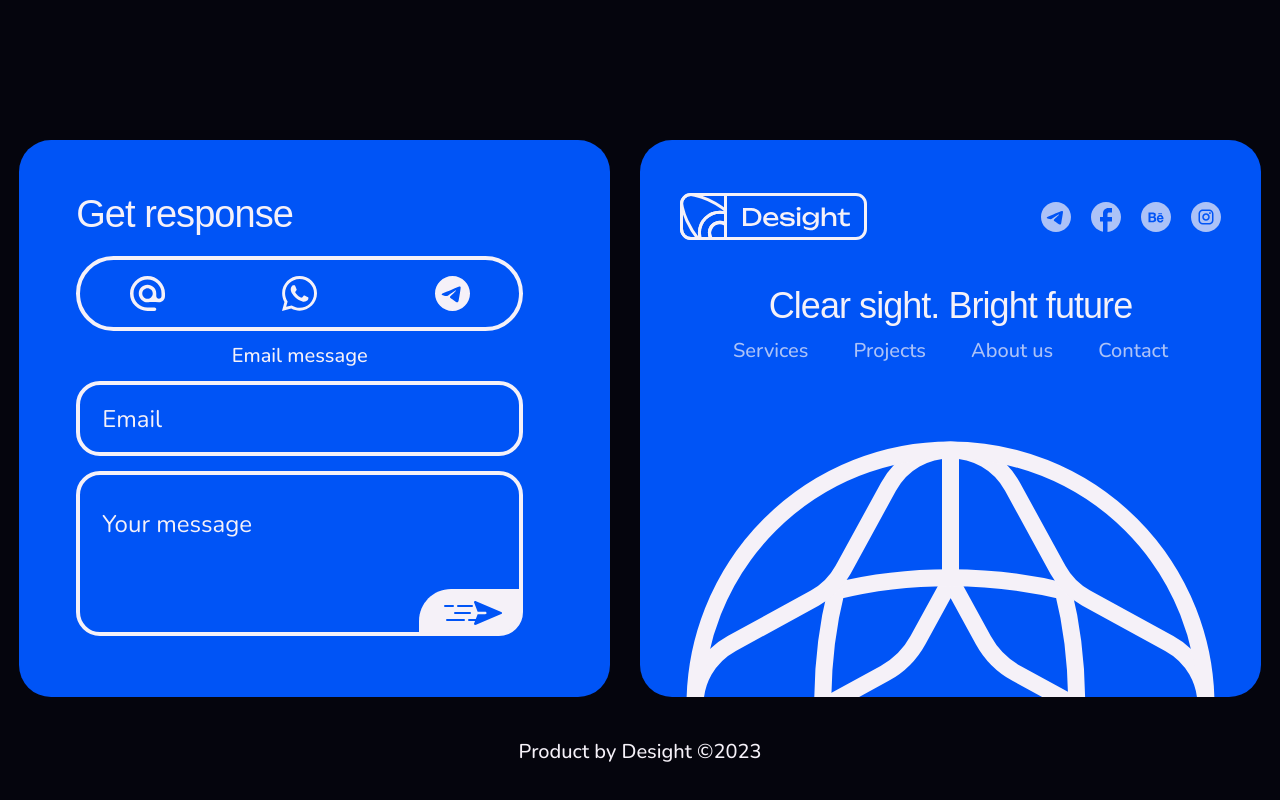
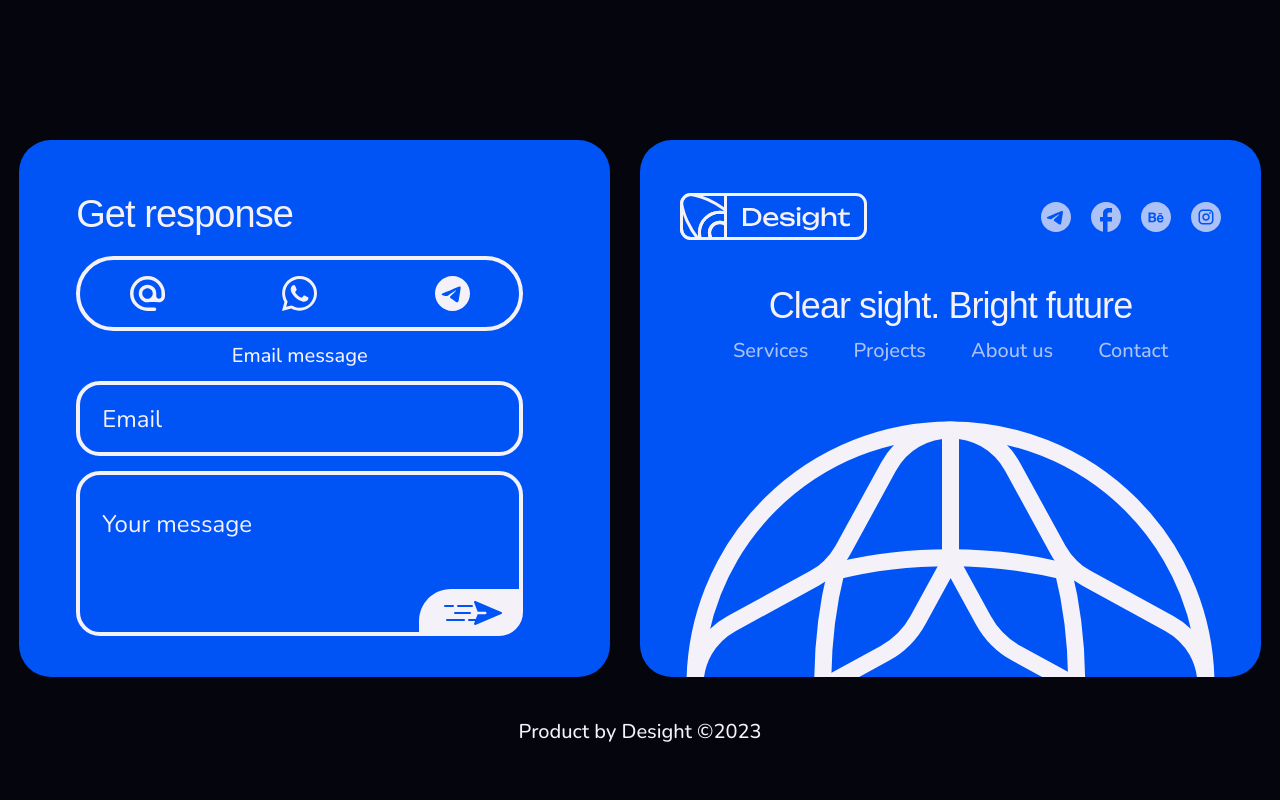
Before and after one commit to matveisch/desight, a Next.js app: page / in a window 1280 px wide. Shown: the part 4012-4812 px from the top of the page. Built offline with nearby package versions, Linux system fonts and the light colour scheme; a web font is replaced by a local one.

Commit message:
add more space to the input

```diff
--- a/src/components/CustomForm/CustomForm.module.scss
+++ b/src/components/CustomForm/CustomForm.module.scss
@@ -72,18 +72,19 @@
     flex-direction: row;
     padding-bottom: 10px;
 
-    .text{
+    .input{
         border-radius: 32px;
         box-sizing: border-box;
         padding: 15px 0;
-        height: 62px;
         resize: none;
         overflow: hidden;
         color: $white;
         font-family: var(--font-nunito), sans-serif;
         font-size: 24px;
         border: none;
-
+        min-height: 62px;
+        height: 62px;
+        width: 100%;
         &:focus{
             outline-width: 0;
         }
@@ -96,9 +97,10 @@
   .whaction{
     gap: 10px;
     padding: 10px;
-    .text{
+    .whinput{
         padding-left: 34px;
         width: 423px;
+        padding-right: 12px;
         background-color: #1F2C34;
         @media (max-width: 990px) {
           width: 100%;
@@ -109,11 +111,13 @@
   .tgaction{
     background: #182533;
     padding: 13px 20px 13px 30px;
+
     gap: 18px;
     border-radius: 0 0 32px 32px;
 
-    .text{
+    .tginput{
       padding-left: 28px;
+      padding-right: 12px;
       width: 387px;
       background-color: #070707;
       @media (max-width: 990px) {
@@ -125,8 +129,8 @@
   .button{
     background: transparent;
     border: none;
-    min-height: 62px;
-    min-width: 62px;
+    height: 62px;
+    width: 62px;
 
     .circle{
 
--- a/src/components/CustomForm/CustomForm.tsx
+++ b/src/components/CustomForm/CustomForm.tsx
@@ -4,7 +4,7 @@ import styles from './CustomForm.module.scss';
 import tgappendix from '@images/tgappendix.svg';
 import whappendix from '@images/whappendix.svg';
 import Image from 'next/image';
-import { useState, FormEvent } from 'react';
+import { useState, FormEvent, useRef, ChangeEvent } from 'react';
 import send from '@images/send-message.svg';
 
 function CustomForm({ formType }: { formType: string }) {
@@ -14,7 +14,19 @@ function CustomForm({ formType }: { formType: string }) {
     e.preventDefault();
   };
 
-  //   const chatType = `${styles.chat} ${isTelegram ? styles.telegram : ''}`;
+ //dynamic textarea
+
+const ref = useRef<HTMLTextAreaElement>(null);
+
+const handleInput = (e: ChangeEvent<HTMLTextAreaElement>) => {
+  if (ref.current) {
+    ref.current.style.height = 'auto';
+    ref.current.style.height = `${e.target.scrollHeight - 30}px`;
+  }
+};
+
+// dynamic classes
+
   const bubbleType = `${styles.bubble} ${
     isTelegram ? styles.tgbubble : styles.whbubble
   }`;
@@ -26,8 +38,8 @@ function CustomForm({ formType }: { formType: string }) {
   const circleType = `${styles.circle} ${
     isTelegram ? styles.tgcircle : styles.whcircle
   }`;
-  const fieldType = `${styles.text} ${
-    isTelegram ? styles.tgtext : styles.whtext
+  const fieldType = `${styles.input} ${
+    isTelegram ? styles.tginput : styles.whinput
   }`;
 
   return (
@@ -44,12 +56,15 @@ function CustomForm({ formType }: { formType: string }) {
       </div>
       <form className={actionType}>
         <textarea
+          ref={ref}
+          rows={1}
           name="message"
           placeholder="Message"
           value={message}
           className={fieldType}
           required
           onChange={(e) => setMessage(e.target.value)}
+          onInput={handleInput}
         />
         <button type="submit" className={styles.button} disabled>
           <div className={circleType}>
--- a/src/sections/Footer/Footer.module.scss
+++ b/src/sections/Footer/Footer.module.scss
@@ -70,6 +70,7 @@
       padding: 0 40px;
       padding-top: 53px;
       overflow: hidden;
+      position: relative;
 
       .header {
         display: flex;
@@ -156,7 +157,8 @@
 
       .imagewrap {
         margin-top: 80px;
-
+        position: absolute;
+        bottom: 0;
         display: flex;
         flex-direction: column;
         align-items: center;
```
